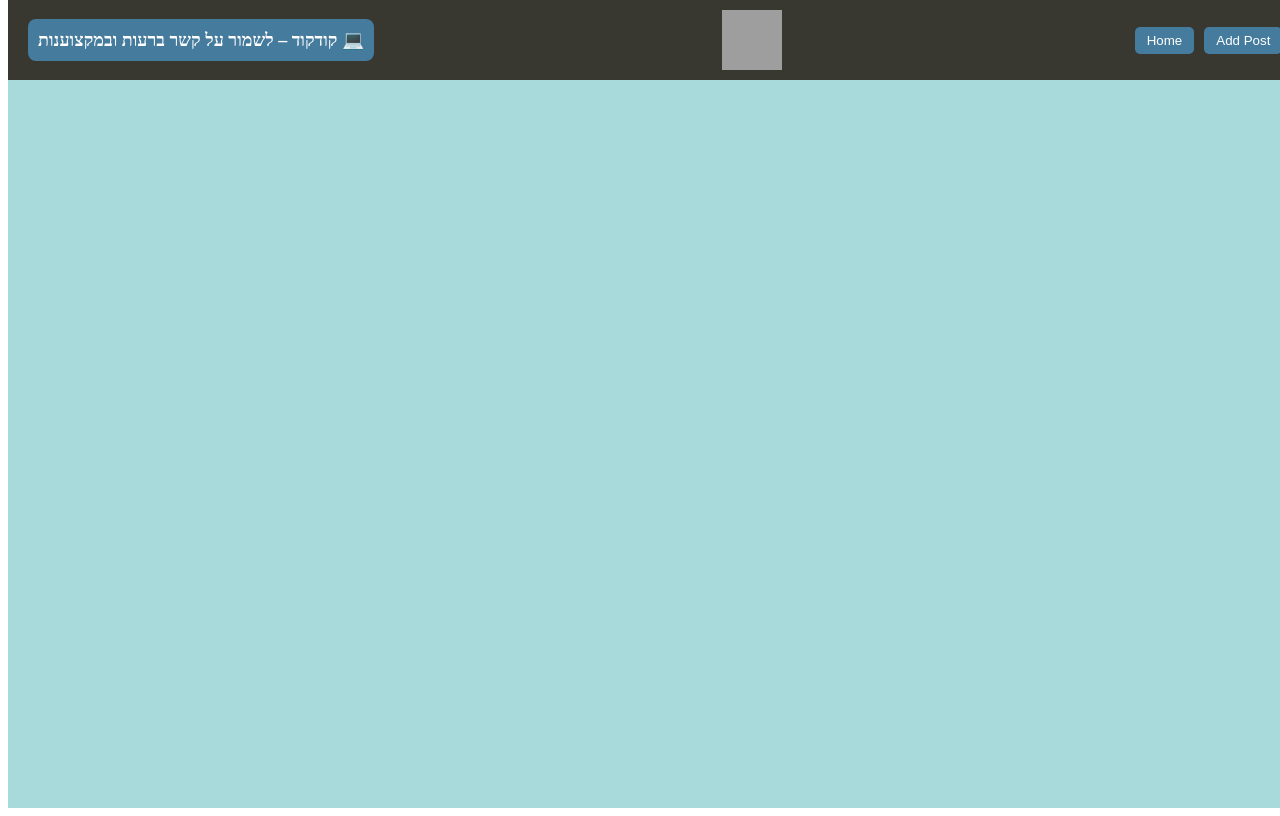
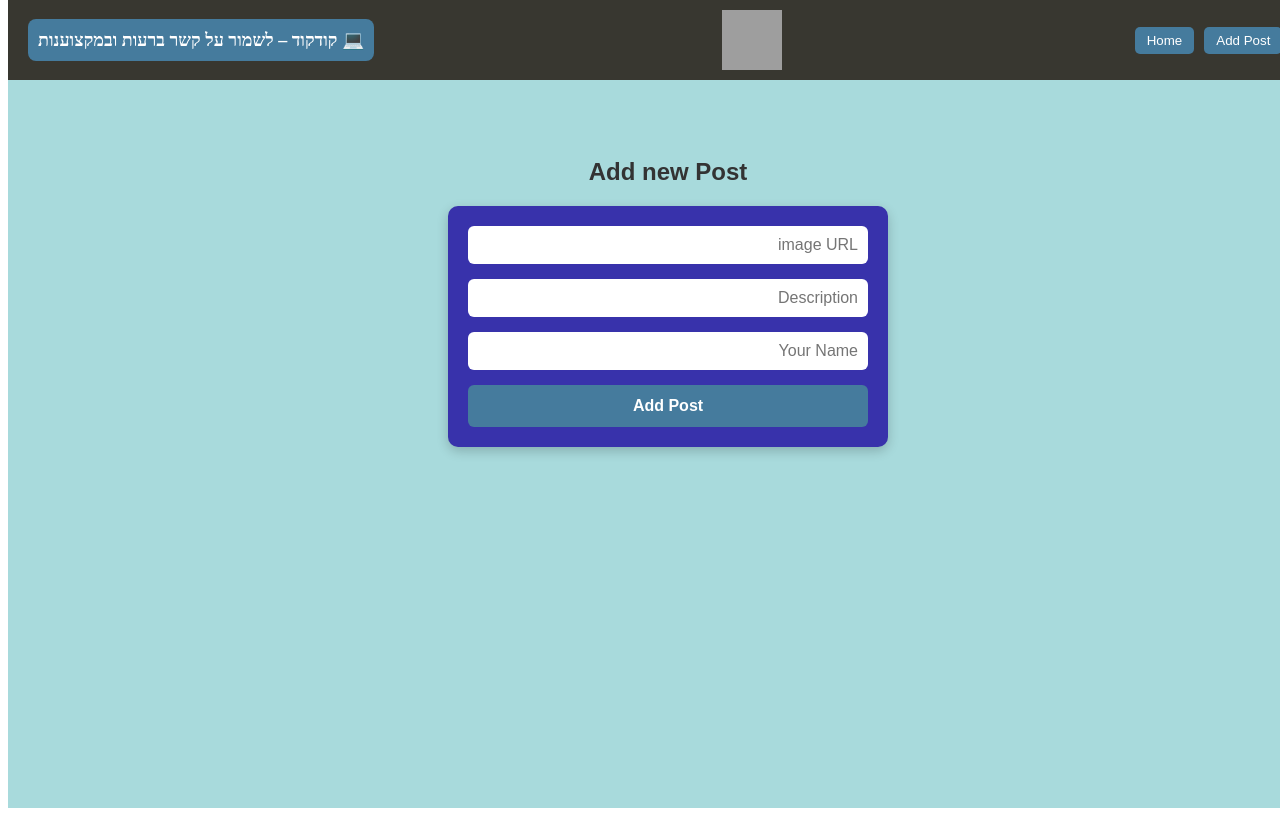
Before and after one commit to Dan965fr/LinkKodkode, a React (Vite) app: page /add-post in a window 1280 px wide. Shown: the top 816 px of the page. Built offline with nearby package versions, Linux system fonts and the light colour scheme; grey boxes are pictures that could not be loaded.

Commit message:
create the add post page and his css

```diff
--- /dev/null
+++ b/src/pages/AddPost.css
@@ -0,0 +1,56 @@
+.add-postpage {
+  display: flex;
+  justify-content: center;
+  align-items: center;
+  flex-direction: column;
+  padding: 30px;
+  margin-top: 80px;
+  font-family: Arial, sans-serif;
+}
+
+.add-postpage h2 {
+  color: #333;
+  margin-bottom: 20px;
+}
+
+.add-postpage form {
+  background: #3832ab;
+  padding: 20px;
+  border-radius: 10px;
+  box-shadow: 0 4px 12px rgba(0, 0, 0, 0.2);
+  width: 100%;
+  max-width: 400px;
+  display: flex;
+  flex-direction: column;
+  gap: 15px;
+}
+
+.add-postpage input {
+  padding: 10px;
+  border: none;
+  border-radius: 6px;
+  font-size: 16px;
+  outline: none;
+}
+
+.add-postpage button {
+  background: #457b9d;
+  color: white;
+  font-size: 16px;
+  font-weight: bold;
+  padding: 12px;
+  border: none;
+  border-radius: 6px;
+  cursor: pointer;
+  transition:  0.3s ease;
+}
+
+.add-postpage button:hover {
+  background: #1d3557;
+}
+
+.add-postpage p {
+  margin-top: 10px;
+  font-size: 14px;
+  color: red;
+}
--- a/src/pages/AddPost.tsx
+++ b/src/pages/AddPost.tsx
@@ -1,7 +1,50 @@
-import React from 'react'
+import React ,{ useState } from "react";
+import { useNavigate } from "react-router";
+import './AddPost.css'
 
 export default function AddPost() {
+  const [description,setDescription] = useState("");
+  const [imgUrl,setImgUrl] = useState("");
+  const [userName,setUserName] = useState("");
+  const [loading,setLoading] = useState(false);
+  const [error,setError] = useState("");
+  const navigate = useNavigate();
+
+  const handleSubmit = (e:React.FormEvent) => {
+    e.preventDefault();
+    setLoading(true);
+    setError("");
+
+    const newPost = {
+      description,
+      img_url:imgUrl,
+      user_name:userName,
+    };
+
+    fetch("http://localhost:3000/api/posts",{
+      method:"POST",
+      headers:{"Content-Type":"application/json"},
+      body:JSON.stringify(newPost),
+    })
+    .then((res)=> {
+      if(!res.ok) throw new Error("Faild to add post");
+      return res.json();
+    })
+    .then(() => navigate("/"))
+    .catch((err)=> setError(err.message))
+    .finally(()=> setLoading(false));
+  };
   return (
-    <div>AddPost</div>
+    <div className="add-postpage">
+      <h2>Add new Post</h2>
+      <form onSubmit={handleSubmit}>
+        <input type="text" placeholder="image URL" value={imgUrl} onChange={(e) => setImgUrl(e.target.value)} required />
+        <input type="text" placeholder="Description" value={description} onChange={(e) => setDescription(e.target.value)} required/>
+        <input type="text" placeholder="Your Name" value={userName} onChange={(e) => setUserName(e.target.value)} required />
+        <button type="submit" disabled={loading}>{loading ? "Adding...":"Add Post"}</button>
+      </form>
+      {error && <p>{error}</p>}
+
+    </div>
   )
 }
```
